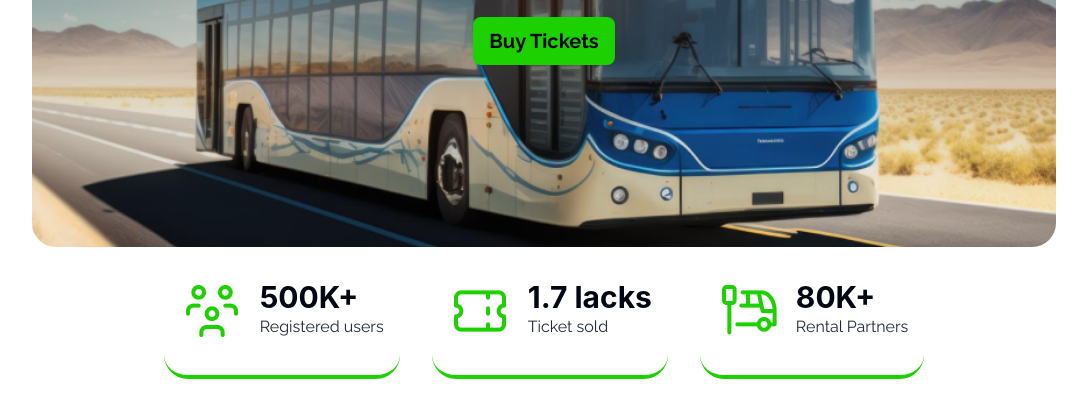
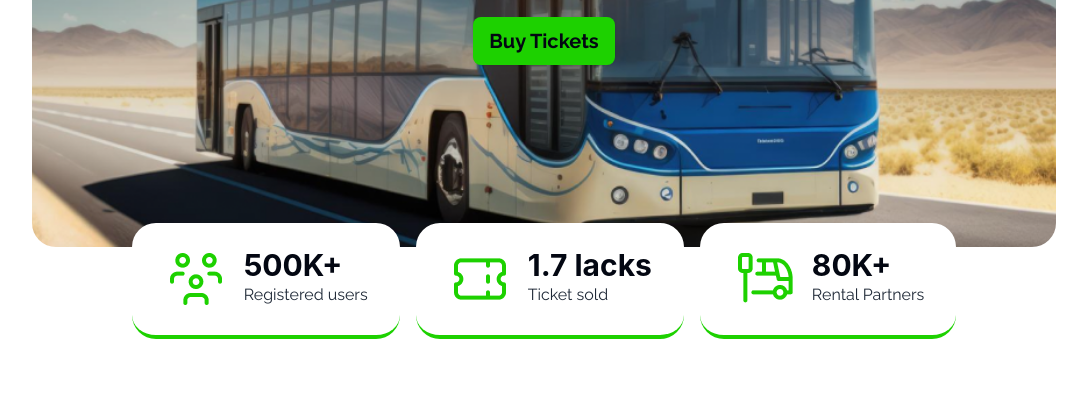
Before and after one commit to emon-hossain1001/Assignment-05, a plain HTML site: page index.html in a window 1280 px wide. Shown: the part 541-958 px from the top of the page, without its empty margins (96-1183 px from the left). After the commit the page ends 880 px from the top, so only its background shows below. Drawn offline with nearby package versions, Linux system fonts and the light colour scheme.

```diff
--- a/index.html
+++ b/index.html
@@ -83,7 +83,7 @@
       <!-- hero section -->
       <div class="mt-8 mb-20">
         <div
-          class="hero h-[80vh] rounded-3xl"
+          class="relative hero h-[80vh] rounded-3xl"
           style="background-image: url(./images/banner.png)"
         >
           <!-- <div class="hero-overlay bg-opacity-20"></div> -->
@@ -108,22 +108,22 @@
             </div>
           </div>
         </div>
-        <div class="flex gap-8 justify-center items-center">
-            <div class="flex py-8 px-4 gap-4 border-b-4 border-[rgb(29,209,0)] rounded-3xl">
+        <div class=" absolute -bottom-20 -left-4 -right-4 flex gap-4 justify-center items-center">
+            <div class="flex py-6 px-8 gap-4 border-b-4 border-b-[rgb(29,209,0)] rounded-3xl bg-[rgb(255,255,255)]">
                 <div><img src="./images/people.png" alt=""></div>
                 <div>
                     <h1 class="text-3xl text-[rgb(3,7,18)] font-bold font-inter">500K+</h1>
                     <p>Registered users</p>
                 </div>
             </div>
-            <div class="flex py-8 px-4 gap-4 border-b-4 border-[rgb(29,209,0)] rounded-3xl">
+            <div class="flex py-6 px-8 gap-4 border-b-4  border-b-[rgb(29,209,0)] rounded-3xl bg-[rgb(255,255,255)]">
                 <div><img src="./images/ticket-cupon.png" alt=""></div>
                 <div>
                     <h1 class="text-3xl text-[rgb(3,7,18)] font-bold font-inter">1.7 lacks</h1>
                     <p>Ticket sold</p>
                 </div>
             </div>
-            <div class="flex py-8 px-4 gap-4 border-b-4 border-[rgb(29,209,0)] rounded-3xl">
+            <div class="flex py-6 px-8 gap-4 border-b-4  border-b-[rgb(29,209,0)] rounded-3xl bg-[rgb(255,255,255)]">
                 <div><img src="./images/stoppage.png" alt=""></div>
                 <div>
                     <h1 class="text-3xl text-[rgb(3,7,18)] font-bold font-inter">80K+</h1>
```
